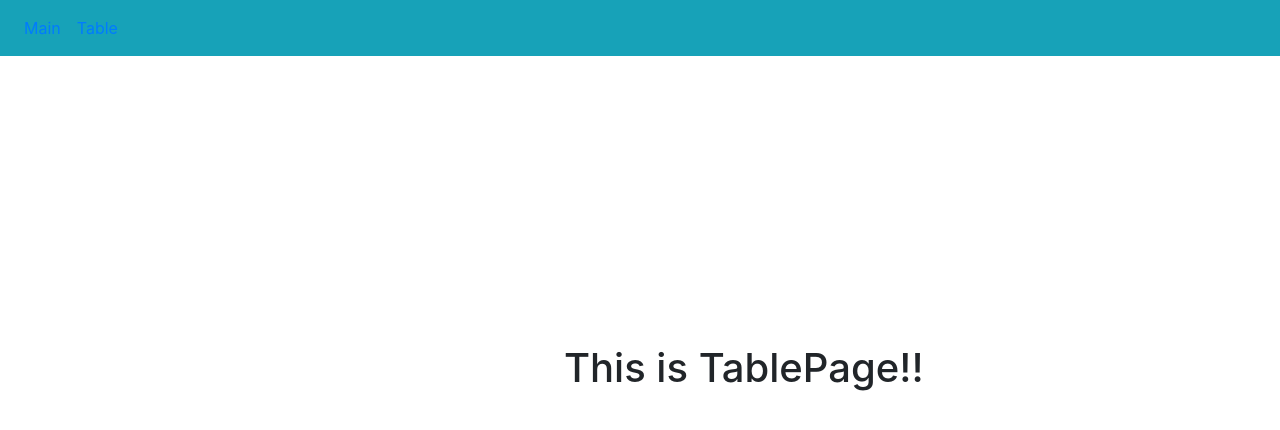
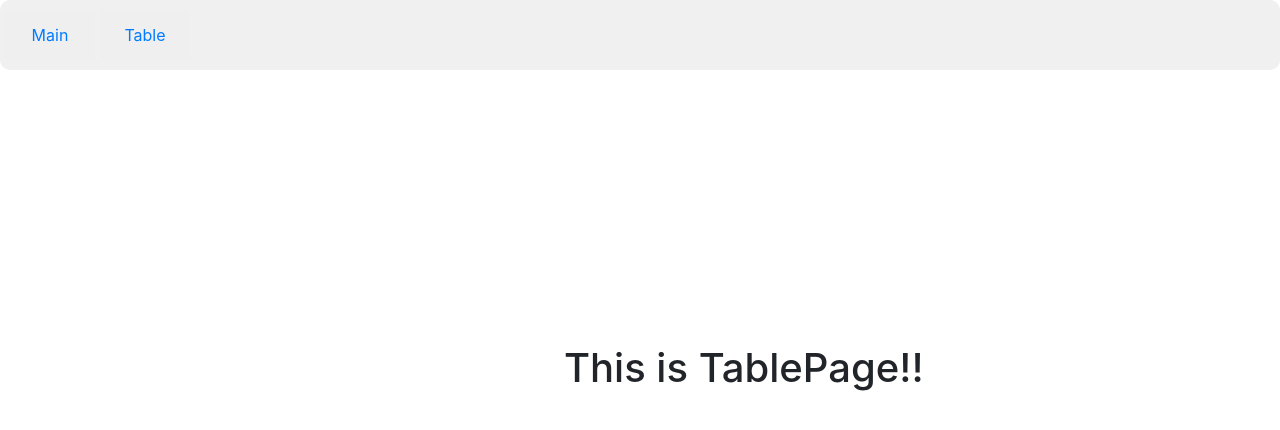
Before and after one commit to gknano/portal, a React app: page /tablepage in a window 1280 px wide. Shown: the top 430 px of the page. Built offline with nearby package versions, Linux system fonts and the light colour scheme.

Commit message:
added NavBar && added devServer into webpack

```diff
--- a/src/Components/NavBar.jsx
+++ b/src/Components/NavBar.jsx
@@ -1,25 +1,40 @@
-import React from "react";
-import { Link } from "react-router-dom";
+import React from 'react'
+import { Link } from 'react-router-dom'
+import styled from '@emotion/styled'
 
-const headerArr = [
-  { to: "/", text: "Main" },
-  { to: "/tablepage", text: "Table" },
-];
+const NavBarStyle = styled.div`
+  height: 70px;
+  background: #f0f0f0;
+  border-radius: 10px;
+`
 
+const Button = styled.button`
+  height: 50px;
+  width: 90px;
+  border: 0;
+  margin-left: 5px;
+  margin-top: 10px;
+  &:hover {
+    background-color: #cfcbcb;
+    border: 1px solid rgb(198, 198, 198);
+    box-shadow: 0 1px 2px rgba(0, 0, 0, 0.1);
+  }
+`
+// для удобства создаем массив статических значений
+const navbarArr = [
+  { to: '/', text: 'Main' },
+  { to: '/tablepage', text: 'Table' },
+]
 const NavBar = () => {
   return (
-    <nav class="navbar navbar-expand-sm bg-info navbar-dark">
-      <ul class="navbar-nav">
-        {headerArr.map(({ to, text }, i) => (
-          <li class="nav-item active">
-            <a class="nav-link">
-              <Link to={to}>{text}</Link>
-            </a>
-          </li>
-        ))}
-      </ul>
-    </nav>
-  );
-};
+    <NavBarStyle>
+      {navbarArr.map(({ to, text }, i) => (
+        <Button key={`navbar-button${i}`}>
+          <Link to={to}>{text}</Link>
+        </Button>
+      ))}
+    </NavBarStyle>
+  )
+}
 
-export default NavBar;
+export default NavBar
--- a/webpack.config.js
+++ b/webpack.config.js
@@ -37,7 +37,9 @@ module.exports = {
     ],
   },
   devServer: {
+    port: 9008,
     historyApiFallback: true,
+    hot: true,
   },
   plugins: [
     new HtmlWebPackPlugin({
```
